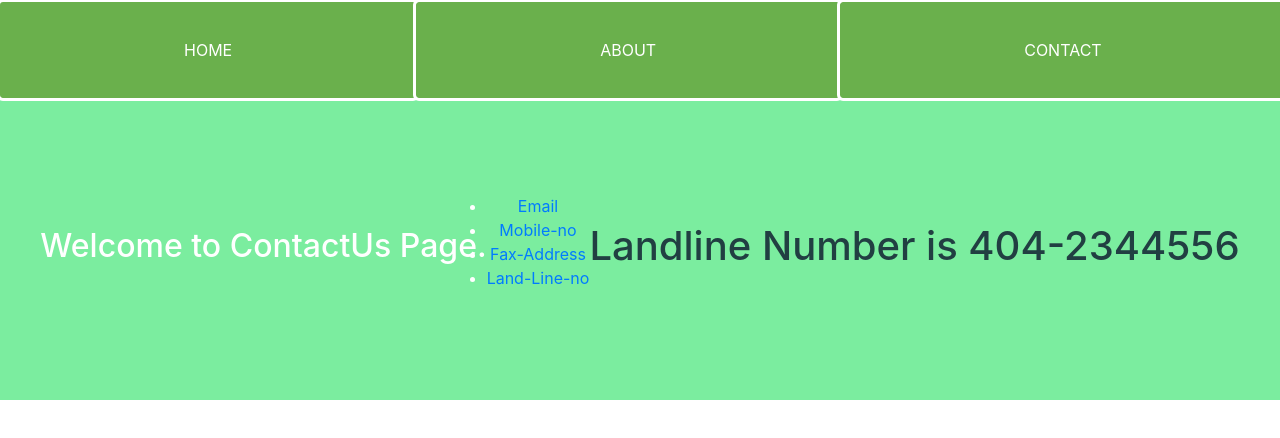
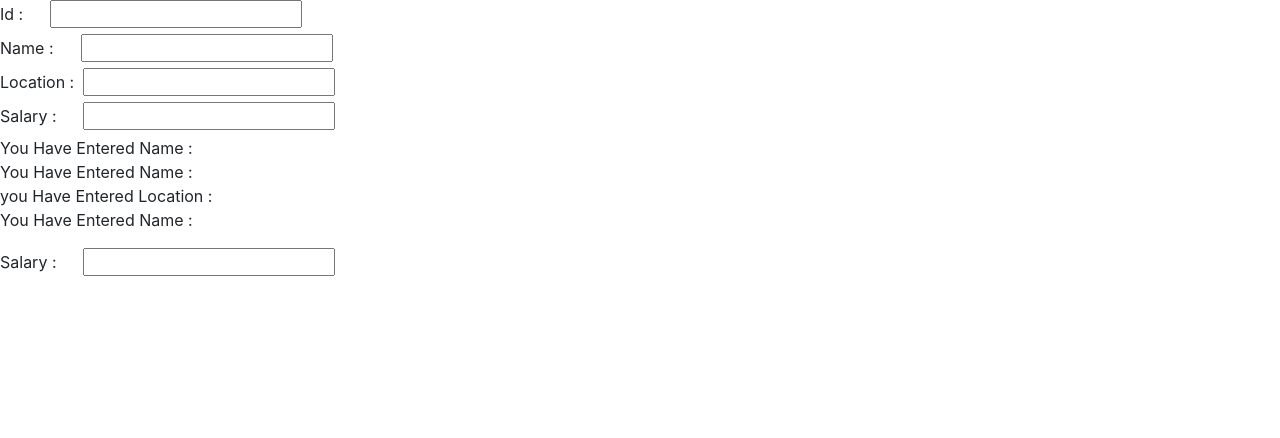
Before and after one commit to PronteffTrainingRepository/shubham-test-1, a React (Create React App) app: page /contact/land-line-no in a window 1280 px wide. Before the commit this address had no page. Shown: the top 438 px of the page. Built offline with nearby package versions, Linux system fonts and the light colour scheme.

Commit message:
15/07/2020
practice hooks

```diff
--- /dev/null
+++ b/src/components/Views/Pronteff/Employee.js
@@ -0,0 +1,68 @@
+import React, { useState } from "react";
+
+function NewEmployee() {
+  const [employee, setInfo] = useState({
+    id: "",
+    name: "",
+    location: "",
+    salary: "",
+  });
+
+  function setEmployee(e) {
+    setInfo(...employee, { [e.target.name]: e.target.value });
+  }
+
+  return (
+    <div>
+      <label>Id :&nbsp; &nbsp; &nbsp;&nbsp;</label>
+      <input type="text" name="id" value={employee.id} onChange={setEmployee} />
+      <br />
+      <label>Name :&nbsp; &nbsp; &nbsp;&nbsp;</label>
+      <input
+        type="text"
+        name="name"
+        value={employee.name}
+        onChange={setEmployee}
+      />
+      <br />
+      <label>Location :&nbsp;&nbsp;</label>
+      <input
+        type="text"
+        name="location"
+        value={employee.location}
+        onChange={setEmployee}
+      />
+      <br />
+      <label>Salary :&nbsp; &nbsp; &nbsp;&nbsp;</label>
+      <input
+        type="number"
+        name="salary"
+        value={employee.salary}
+        onChange={setEmployee}
+      />
+      <br />
+      <p>
+        You Have Entered Name : <b>{employee.id}</b> <br />
+        You Have Entered Name : <b>{employee.name}</b> <br />
+        you Have Entered Location :<b>{employee.location}</b> <br />
+        You Have Entered Name : <b>{employee.salary}</b> <br />
+      </p>
+      <SalaryComponent onSalaryChange={setEmployee} salary={employee.salary} />
+    </div>
+  );
+}
+const SalaryComponent = ({ onSalaryChange, salary }) => {
+  return (
+    <div>
+      <label>Salary :&nbsp; &nbsp; &nbsp;&nbsp;</label>
+      <input
+        type="number"
+        name="salary"
+        value={salary}
+        onChange={onSalaryChange}
+      />
+      <br />
+    </div>
+  );
+};
+export default NewEmployee;
--- a/src/components/Views/Routes/Contactchild.css
+++ b/src/components/Views/Routes/Contactchild.css
@@ -1,7 +1,6 @@
-.Contactchild{
+.Contactchild li{
     color: #213f42;
     text-align: right;
     text-decoration: none;
-
-
+     list-style: none;
 }
--- a/src/index.js
+++ b/src/index.js
@@ -5,10 +5,11 @@ import App from './App';
 import * as serviceWorker from './serviceWorker';
 import "bootstrap/dist/css/bootstrap.css";
 import { BrowserRouter } from 'react-router-dom';
+import NewEmployee from './components/Views/Pronteff/Employee'
 ReactDOM.render(
   <React.StrictMode>
     <BrowserRouter>
-      <App />
+      <NewEmployee />
       </BrowserRouter>
   </React.StrictMode>,
   document.getElementById('root')
```
